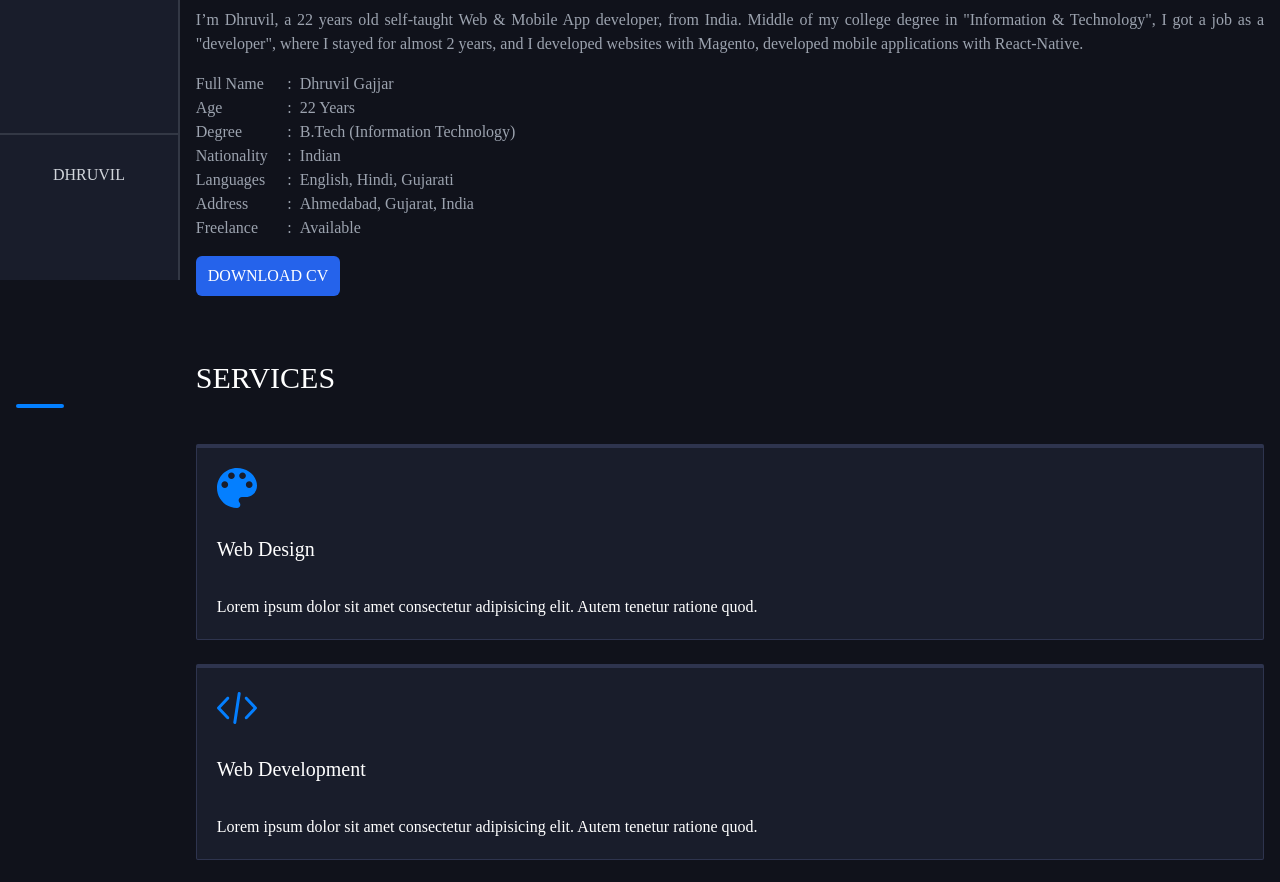
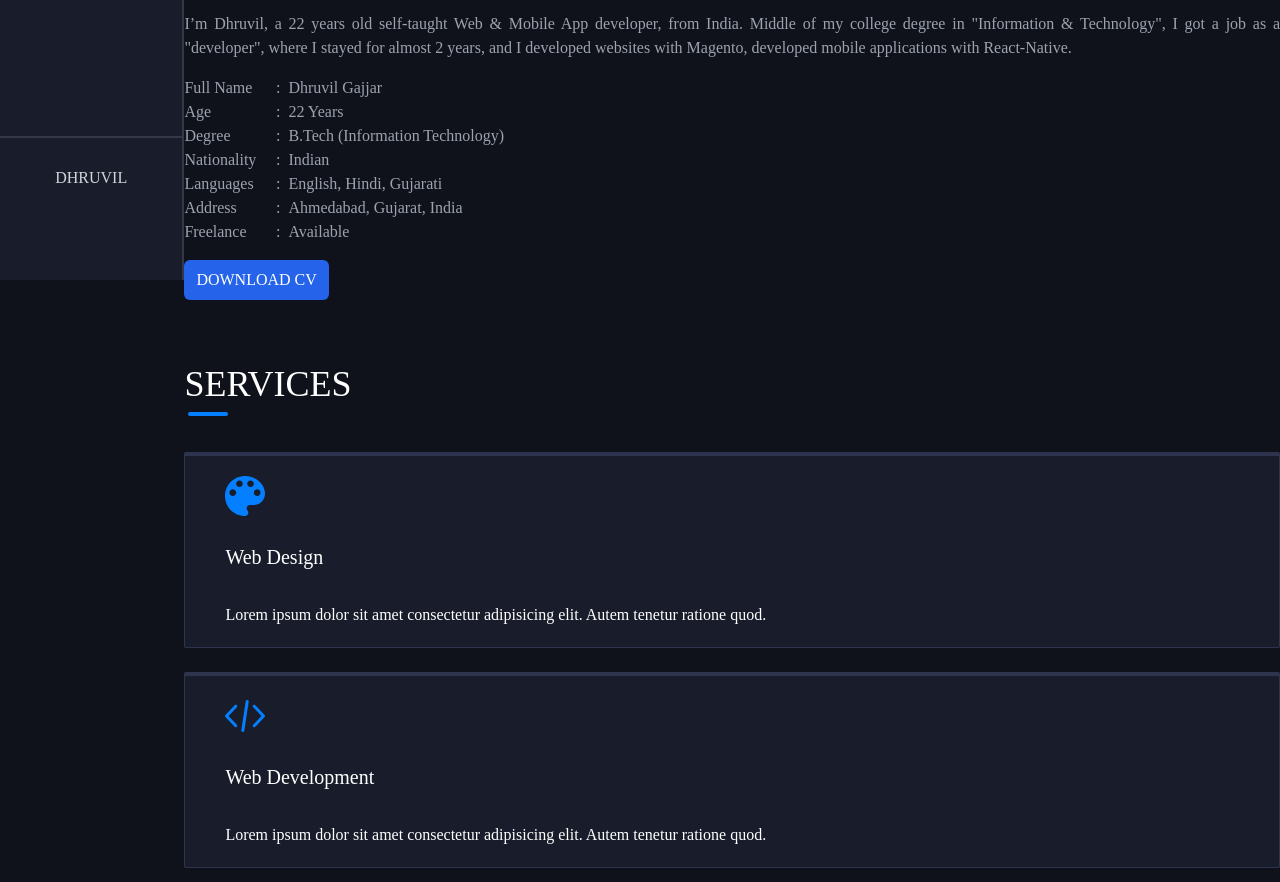
Before and after one commit to lucifer2355/portfolio-2, a Next.js app: page /about in a window 1280 px wide. Shown: the part 520-1402 px from the top of the page. Built offline with nearby package versions, Linux system fonts and the light colour scheme; what tailwindcss-pseudo-elements would draw is missing.

Commit message:
add sidebar to global

```diff
--- a/components/Services.jsx
+++ b/components/Services.jsx
@@ -5,11 +5,11 @@ import { services } from "../data/services/services";
 
 const Services = () => {
   return (
-    <div className='mt-12'>
+    <div className='mt-12 relative'>
       {services.map((service) => (
         <div
           className={
-            "mt-6 border border-[#2E344E] border-t-4 bg-[#191D2B]  rounded-sm pr-5 pl-5 pt-5 pb-5 hover:border-blue-600"
+            "mt-6 border border-[#2E344E] border-t-4 bg-[#191D2B]  rounded-sm py-5 px-10 hover:border-blue-600"
           }
         >
           <Image src={service.icon} width={40} height={40} color='text-white' />
--- a/components/Title.jsx
+++ b/components/Title.jsx
@@ -2,9 +2,9 @@ import React from "react";
 
 const Title = ({ title }) => {
   return (
-    <div className='mt-16'>
-      <h1 className='text-3xl'>{title}</h1>
-      <div className='mt-2 before:rounded-sm after:rounded-sm before:active:bg-[rgba(3,127,255,.3)] before:active:empty-content before:absolute before:left-4 before:h-1 before:w-28 block rounded-sm after:empty-content after:absolute after:left-4 after:w-12 after:h-1 after:bg-[#037fff]'></div>
+    <div className='mt-16 relative'>
+      <h1 className='text-3xl xl:text-4xl'>{title}</h1>
+      <div className='mt-2 before:rounded-sm after:rounded-sm before:active:bg-[rgba(3,127,255,.3)] before:active:empty-content before:absolute before:left-4 before:h-1 before:w-24 block rounded-sm after:empty-content after:absolute after:left-1 after:w-10 after:h-1 after:bg-[#037fff]' />
     </div>
   );
 };
--- a/pages/_document.jsx
+++ b/pages/_document.jsx
@@ -1,5 +1,7 @@
 import Document, { Html, Head, Main, NextScript } from "next/document";
+
 import MobileDrawer from "../components/MobileDrawer";
+import SideBar from "../components/SideBar";
 
 export default class CustomDocument extends Document {
   render() {
@@ -12,7 +14,8 @@ export default class CustomDocument extends Document {
             rel='stylesheet'
           />
         </Head>
-        <body>
+        <body className='flex'>
+          <SideBar />
           <Main />
         </body>
         <NextScript />
--- a/pages/about.jsx
+++ b/pages/about.jsx
@@ -10,14 +10,13 @@ import SideBar from "../components/SideBar";
 const About = () => {
   return (
     <div className='flex'>
-      <MobileDrawer />
-      <SideBar />
+      {/* <SideBar /> */}
 
-      <div className='px-4 pt-1 mb-10'>
+      <div className='px-0 pt-1 mb-10'>
         <Title title='ABOUT ME' />
 
         <div
-          className='mt-12 h-80 flex justify-between'
+          className='mt-12 h-80 xl:w-6/12 flex justify-between'
           style={{
             backgroundImage: `url(${aboutImage})`,
             backgroundSize: "cover",
--- a/pages/index.js
+++ b/pages/index.js
@@ -16,9 +16,10 @@ export default function Home() {
       </Head>
 
       {/* <BackgroundEffect /> */}
-      <main className='relative flex'>
+      <main>
+        <div className='flex'>
           <MobileDrawer />
-        <SideBar />
+          {/* <SideBar /> */}
 
           <div className='flex flex-col justify-center items-center h-screen'>
             <div className='text-4xl text-center font-[nunito-sans] md:flex xl:text-5xl'>
@@ -29,9 +30,9 @@ export default function Home() {
             </div>
 
             <p className='w-10/12 text-center font-mono mt-5 text-gray-300 xl:text-xl xl:w-9/12'>
-            As a passionate Web & Cross platform mobile application developer, I
-            always prefer to build things or challenging projects. I have been
-            focusing on clean coding and morden, elegant mobile app &
+              As a passionate Web & Cross platform mobile application developer,
+              I always prefer to build things or challenging projects. I have
+              been focusing on clean coding and morden, elegant mobile app &
               user-friendly website design.
             </p>
 
@@ -43,6 +44,7 @@ export default function Home() {
               ))}
             </div>
           </div>
+        </div>
       </main>
     </div>
   );
```
Lines whose indentation alone changed are shown as unchanged.
